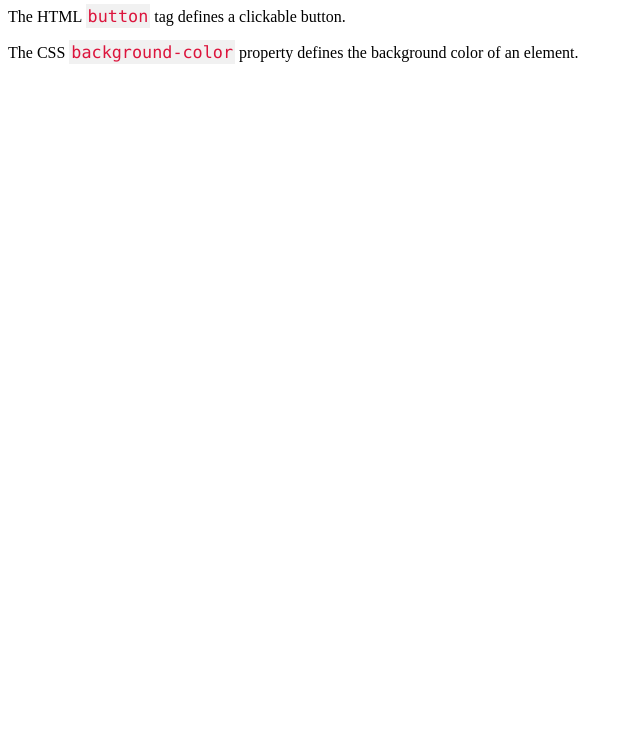
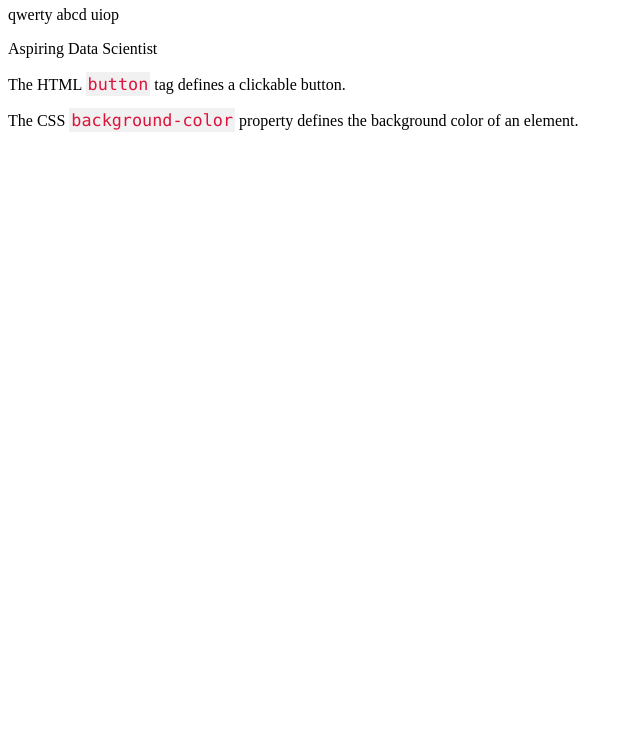
Before and after one commit to karthik-projecthub/my-portfolio, a plain HTML site: page about.html in a window 1280 px wide. Shown: the part 60-800 px from the top of the page, without its empty margins (0-640 px from the left). Drawn offline with Linux system fonts and the light colour scheme.

Commit message:
updated latest

```diff
--- a/about.html
+++ b/about.html
@@ -12,8 +12,9 @@ code {
 </head>
 <body>
 <h1>Data Scientist</h1>
+<p>qwerty abcd uiop</p>
+<p>Aspiring Data Scientist</p>
 <p>The HTML <code>button</code> tag defines a clickable button.</p>
 <p>The CSS <code>background-color</code> property defines the background color of an element.</p>
-
 </body>
 </html>
```
